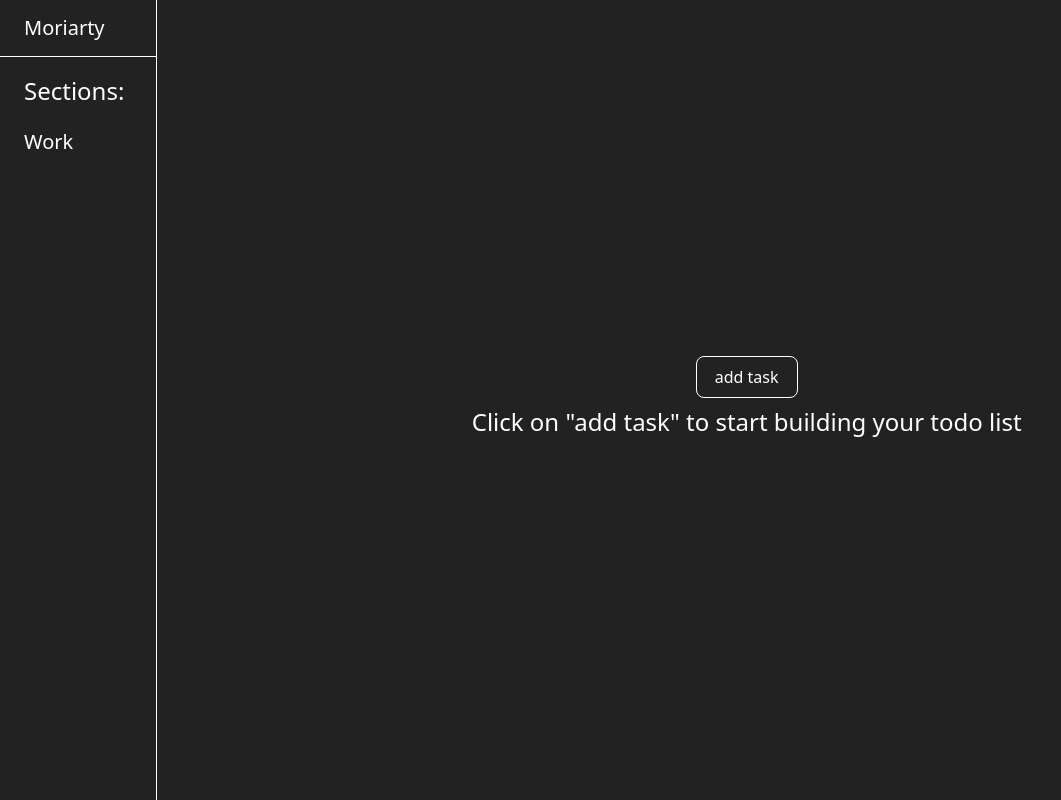
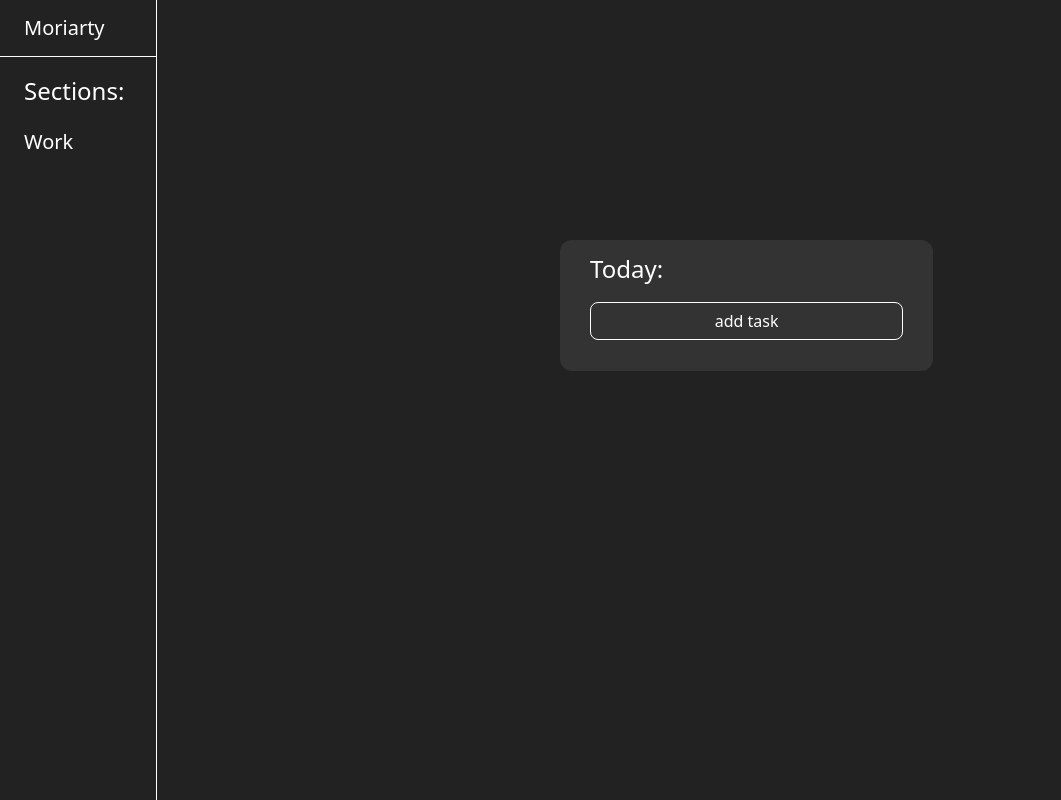
Before and after one commit to Mohamed-malix/Todo-List-Website, a website built with webpack: page src/template.html in a window 1280 px wide. Shown: the whole page, without its empty margins (0-1061 px from the left). Built offline with nearby package versions, Linux system fonts and the light colour scheme.

Commit message:
made a function to create a tasks group and add some styling to .content

```diff
--- a/src/css/style.css
+++ b/src/css/style.css
@@ -42,13 +42,30 @@ li{
     flex-direction: column;
     justify-content: center;
     align-items: center;
+
 }
 
-.content{
+.content-back{
+    display:flex;
+    align-items: center;
+    position: relative;
+
     grid-column: 2/7;
     color:#fff;
     flex-direction:column;
 }
+
+.content{
+    background-color:#333;
+    border-radius:12px;
+    padding:15px 30px;
+    min-width:35%;
+
+    position: absolute;
+    top:30%;
+
+}
+
 
 
 
@@ -83,10 +100,11 @@ h4{
 
 .button{
     border:1px solid #fff;
-    padding:8px 18px;
+    width:100%;
+    padding:6px 16px;
     border-radius:8px;
     color:#fff;
     background:transparent;
 
-    margin-bottom:10px;
+    margin-top:10px;
 }
--- a/src/js/addTask.js
+++ b/src/js/addTask.js
@@ -2,9 +2,18 @@
 import {createPa, createEl, content} from './index.js';
 
 
-export function addTask(task){
 
+
+export function addGroup(){
     let tasksGroup= createPa('ul', 'tasksGroup', content);
-    createEl('li', 'text',task, tasksGroup);
+
+    return tasksGroup;
 
 }
+
+
+export function addTask(task, group){
+
+   createEl('li', 'text',task, group);
+
+}
--- a/src/js/createSection.js
+++ b/src/js/createSection.js
@@ -4,14 +4,14 @@ import {createEl, createPa} from './createEl.js';
 
 let sidebar =document.querySelector('.sidebar');
 export let content= document.querySelector('.content');
-export let btnAdd;
 
 
 export function createSectioneDefault(){
     content.innerHTML='';
 
-    btnAdd = createEl('button','button', 'add task', content);
-    let sectionText= createPa('div', 'sectionText', content);
-   let header4= createEl('h4', 'header4', 'Click on "add task" to start building your todo list', sectionText);
+   let header4= createEl('h4', 'header4', 'Today:', content);
+   let addTaskBtn = createEl('button','button', 'add task', content);
+
+   return addTaskBtn;
 
 }
--- a/src/js/index.js
+++ b/src/js/index.js
@@ -5,8 +5,8 @@ import 'bootstrap';
 import '../css/style.css';
 import './createSection.js';
 import {createEl, createPa} from './createEl.js'
-import {createSectioneDefault,btnAdd, content} from './createSection.js';
-import { addTask} from './addTask.js';
+import {createSectioneDefault, content} from './createSection.js';
+import { addTask, addGroup} from './addTask.js';
 export {createEl,createPa, addTask, content};
 console.log('App is running');
 
@@ -28,8 +28,11 @@ function defaultHome(){
 
 }
 defaultHome();
-createSectioneDefault();
-btnAdd.addEventListener('click', e=> {
-    addTask('reading');
-    addTask('writing');
+let addTaskBtn= createSectioneDefault();
+
+
+let group= addGroup();
+addTaskBtn.addEventListener('click', e=> {
+
+    addTask('reading', group);
 })
--- a/src/template.html
+++ b/src/template.html
@@ -21,8 +21,10 @@
         </div>
       </div>
 
-      <div class="content d-flex flex-columns justify-content-center align-items-center w-100">
+      <div class="content-back">
+        <div class="content">
 
+        </div>
       </div>
     </div>
 
```
